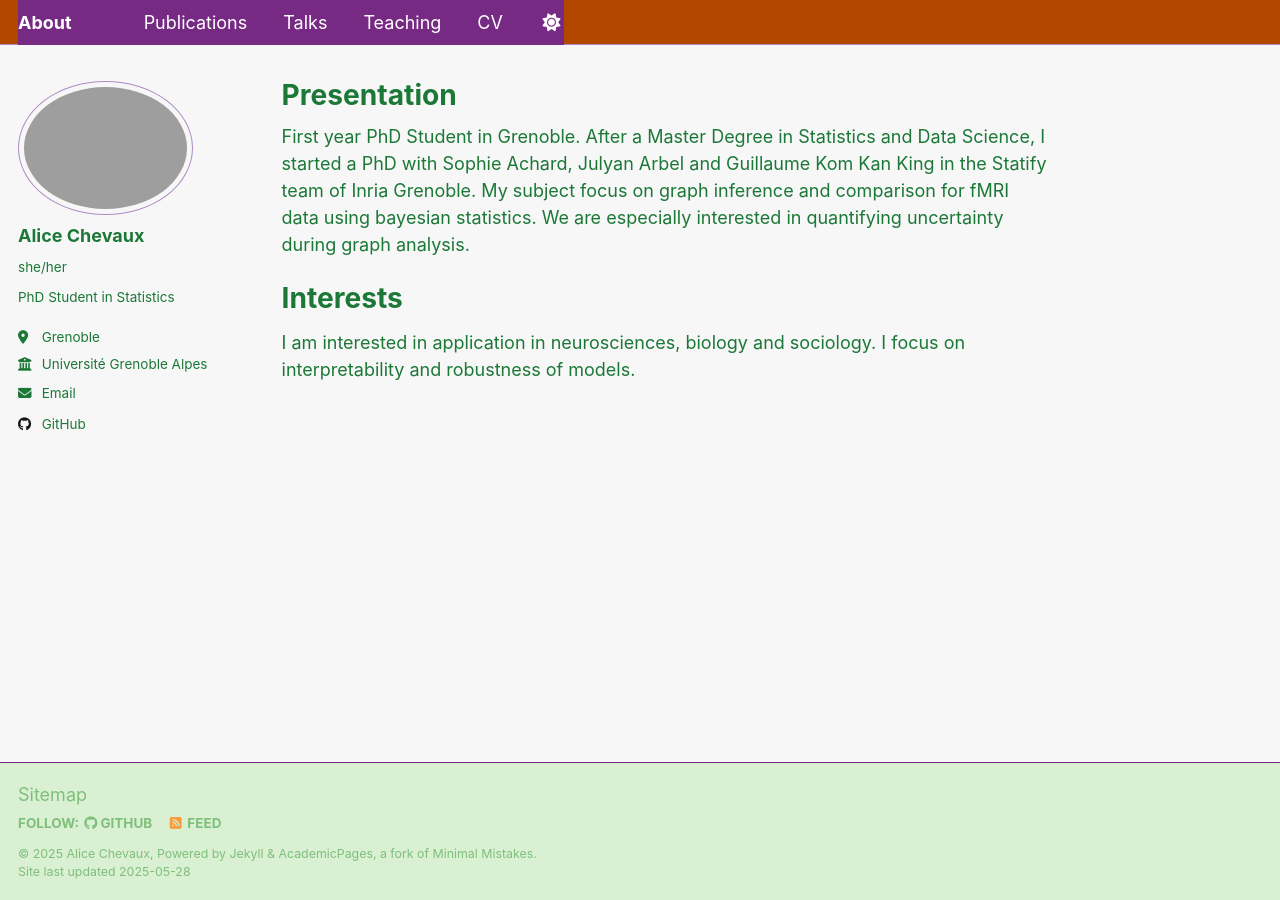
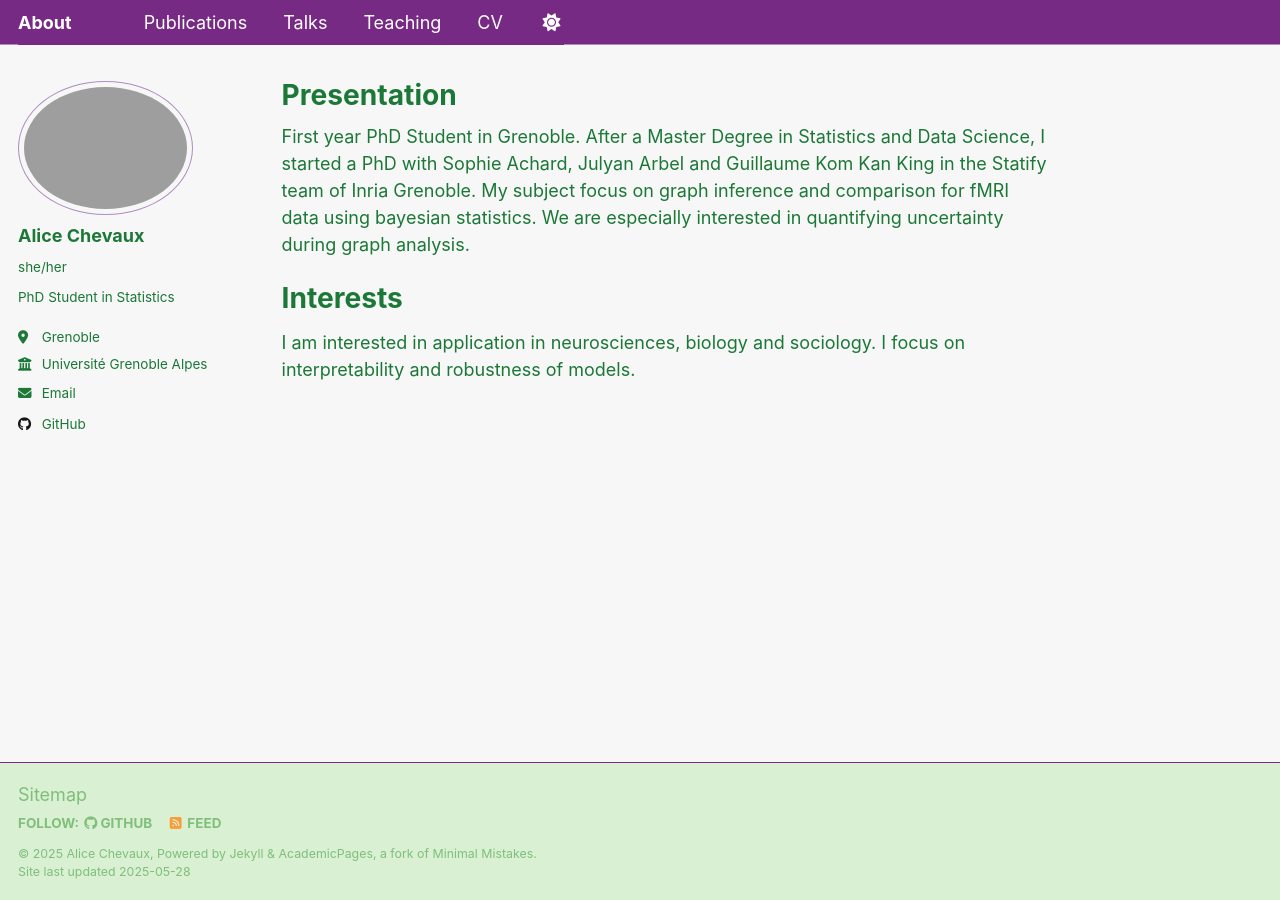
Before and after one commit to alicechevaux/alicechevaux.github.io, a Jekyll site: the page built from _pages/about.md, in a window 1280 px wide. Built offline with Jekyll 4.4.1, drawn with Linux system fonts in a browser that asks for light colours.

Commit message:
Update main.scss

```diff
--- a/assets/css/main.scss
+++ b/assets/css/main.scss
@@ -93,9 +93,9 @@
 
 .masthead {
 
-  background-color: #b34700 !important;
+  background-color: #762a83 !important;
 
-  color: #b34700 !important;
+  color: #762a83 !important;
 
 
 
@@ -121,7 +121,7 @@
 
   .navicon {
 
-    background-color: #b34700 !important;
+    background-color: #762a83 !important;
 
 
 
@@ -129,7 +129,7 @@
 
     &::after {
 
-      background-color: #b34700 !important;
+      background-color: #762a83 !important;
 
     }
 
```
